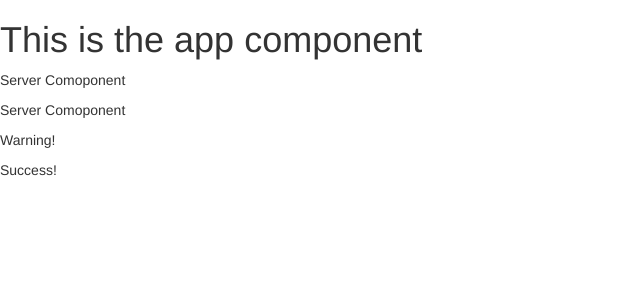
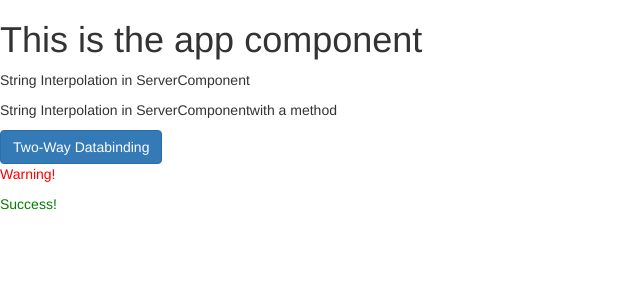
Before and after one commit to jimmikedave/Angular-Udemy, an Angular app: page / in a window 1280 px wide. Shown: the top 300 px of the page, without its empty margins (0-640 px from the left). Built offline with nearby package versions, Linux system fonts and the light colour scheme.

Commit message:
Add two way databinding example

```diff
--- a/src/app/server/server.component.html
+++ b/src/app/server/server.component.html
@@ -1 +1,2 @@
-<p>Server Comoponent</p>
+<p>{{test}}</p>
+<p>{{getServerStatus()}}</p>
--- a/src/app/server/server.component.ts
+++ b/src/app/server/server.component.ts
@@ -5,5 +5,9 @@ import { Component } from "@angular/core";
     templateUrl: './server.component.html'
 })
 export class ServerComponent {
+    test = 'String Interpolation in ServerComponent'
 
+    getServerStatus() {
+        return this.test + 'with a method'
+    }
 }
--- a/src/app/servers/servers.component.html
+++ b/src/app/servers/servers.component.html
@@ -1 +1,6 @@
-<p>servers works!</p>
+<button
+    class="btn btn-primary"
+    [disabled]="!allowNewServer"
+>
+Two-Way Databinding
+</button>
--- a/src/app/servers/servers.component.ts
+++ b/src/app/servers/servers.component.ts
@@ -2,12 +2,18 @@ import { Component, OnInit } from '@angular/core';
 
 @Component({
   selector: 'app-servers',
-  template: `<app-server></app-server>`,
+  // template: `<app-server></app-server>`,
+  templateUrl: './servers.component.html',
   styleUrls: ['./servers.component.css']
 })
 export class ServersComponent implements OnInit {
+  allowNewServer = false;
 
-  constructor() { }
+  constructor() {
+    setTimeout(()=> {
+      this.allowNewServer = true;
+    }, 2000)
+  }
 
   ngOnInit(): void {
   }
--- a/src/app/success/success.component.ts
+++ b/src/app/success/success.component.ts
@@ -2,7 +2,12 @@ import { Component } from '@angular/core';
 
 @Component({
     selector: 'app-success',
-    template: '<p>Success!</p>'
+    template: '<p>Success!</p>',
+    styles: [`
+    p {
+        color: green
+    }
+    `]
 })
 
 export class SuccessComponent {
--- a/src/app/warning/warning.component.ts
+++ b/src/app/warning/warning.component.ts
@@ -2,7 +2,12 @@ import { Component } from '@angular/core';
 
 @Component({
     selector: 'app-warning',
-    template: '<p>Warning!</p>'
+    template: '<p>Warning!</p>',
+    styles: [`
+        p {
+            color: red
+        }
+    `]
 })
 
 export class WarningComponent {
```
